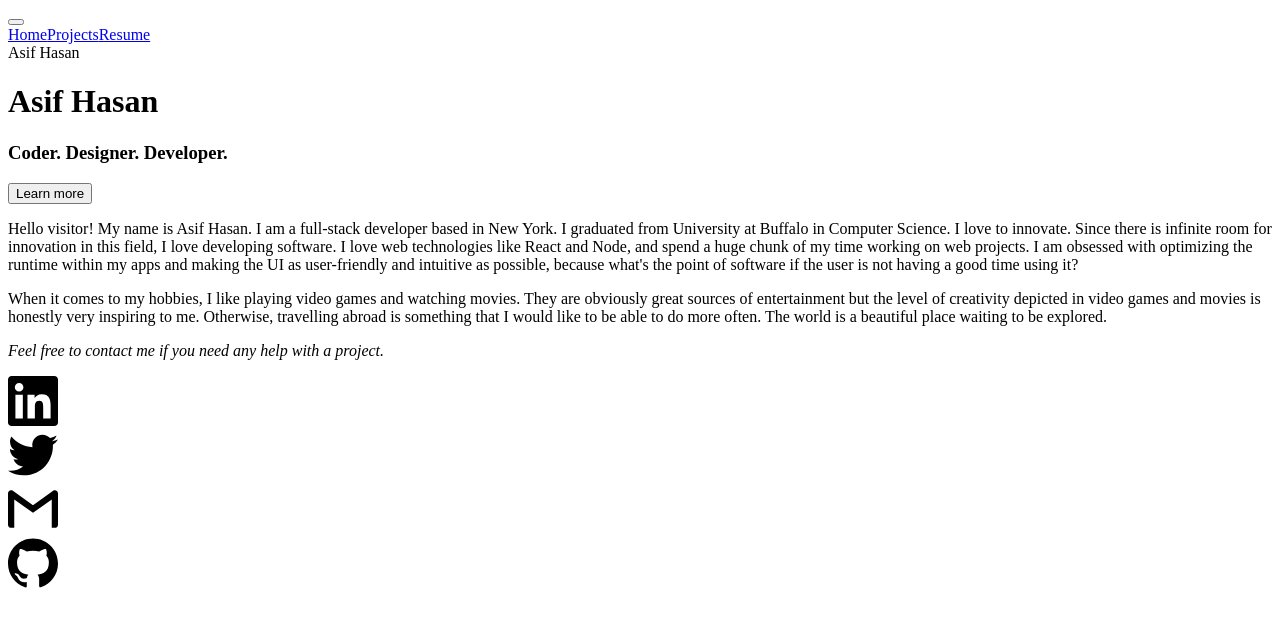
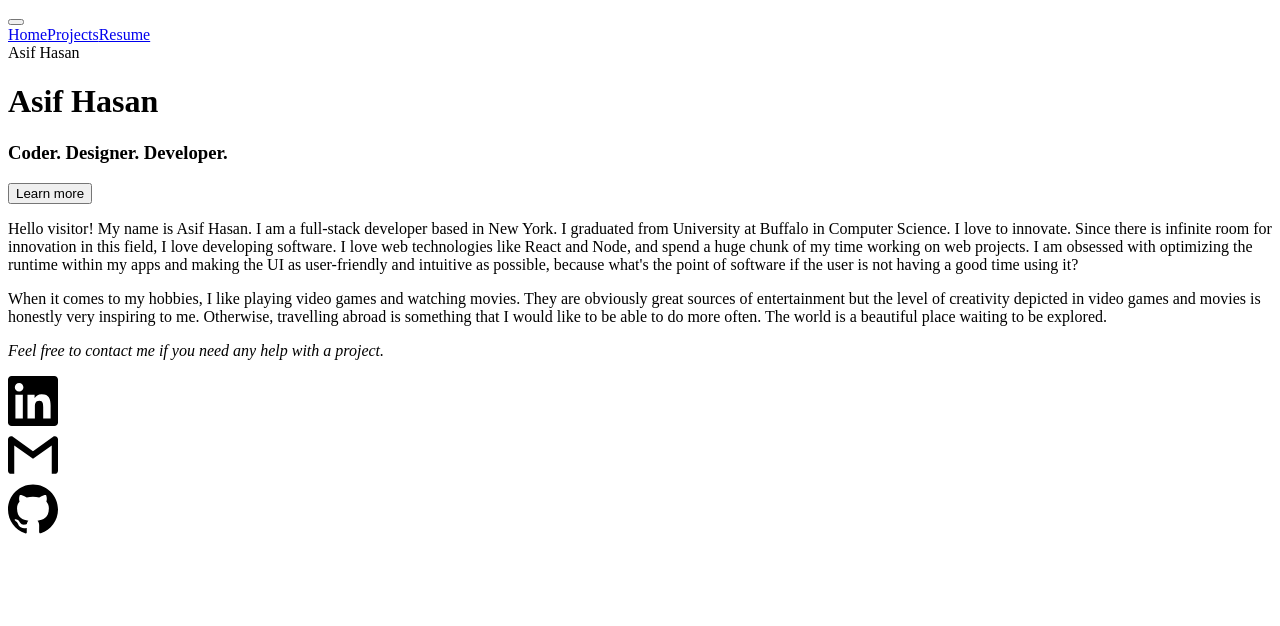
Before and after one commit to Bousine/Personal-Website-v2, a React app: page / in a window 1280 px wide. Shown: the top 626 px of the page. Built offline with nearby package versions, Linux system fonts and the light colour scheme; the HTML template or start-up script is replaced by a standard one.

Commit message:
Changed footer

```diff
--- a/react-client/src/Components/Footer.jsx
+++ b/react-client/src/Components/Footer.jsx
@@ -5,7 +5,7 @@ function Footer(){
   return(
     <footer id="footer">
       <div className="icon"><a href="https://www.linkedin.com/in/asif-hasan-063b9b149/" target="_blank"><Icon name="linkedin" width={50} fill="#000000"/></a></div>
-      <div className="icon"><a href="https://twitter.com/AsifBousine" target="_blank"><Icon name="twitter" width={50} fill="#000000"/></a></div>
+      {/* <div className="icon"><a href="https://twitter.com/AsifBousine" target="_blank"><Icon name="twitter" width={50} fill="#000000"/></a></div> */}
       <div className="icon"><a href="mailto:asif21hasan@gmail.com" target="_blank"><Icon name="gmail" width={50} fill="#000000"/></a></div>
       <div className="icon"><a href="https://github.com/Bousine" target="_blank"><Icon name="github" width={50} fill="#000000"/></a></div>
     </footer>
```
